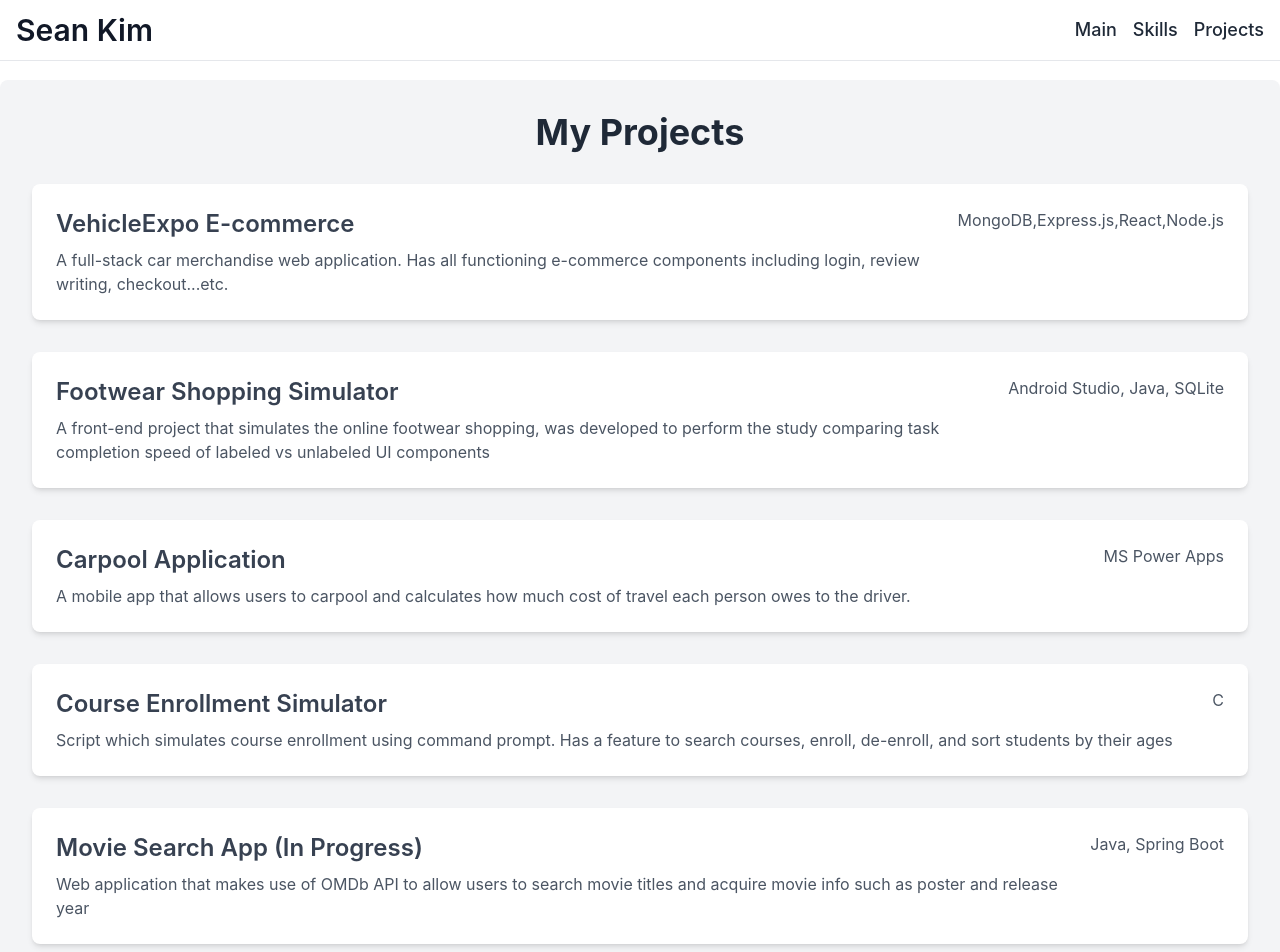
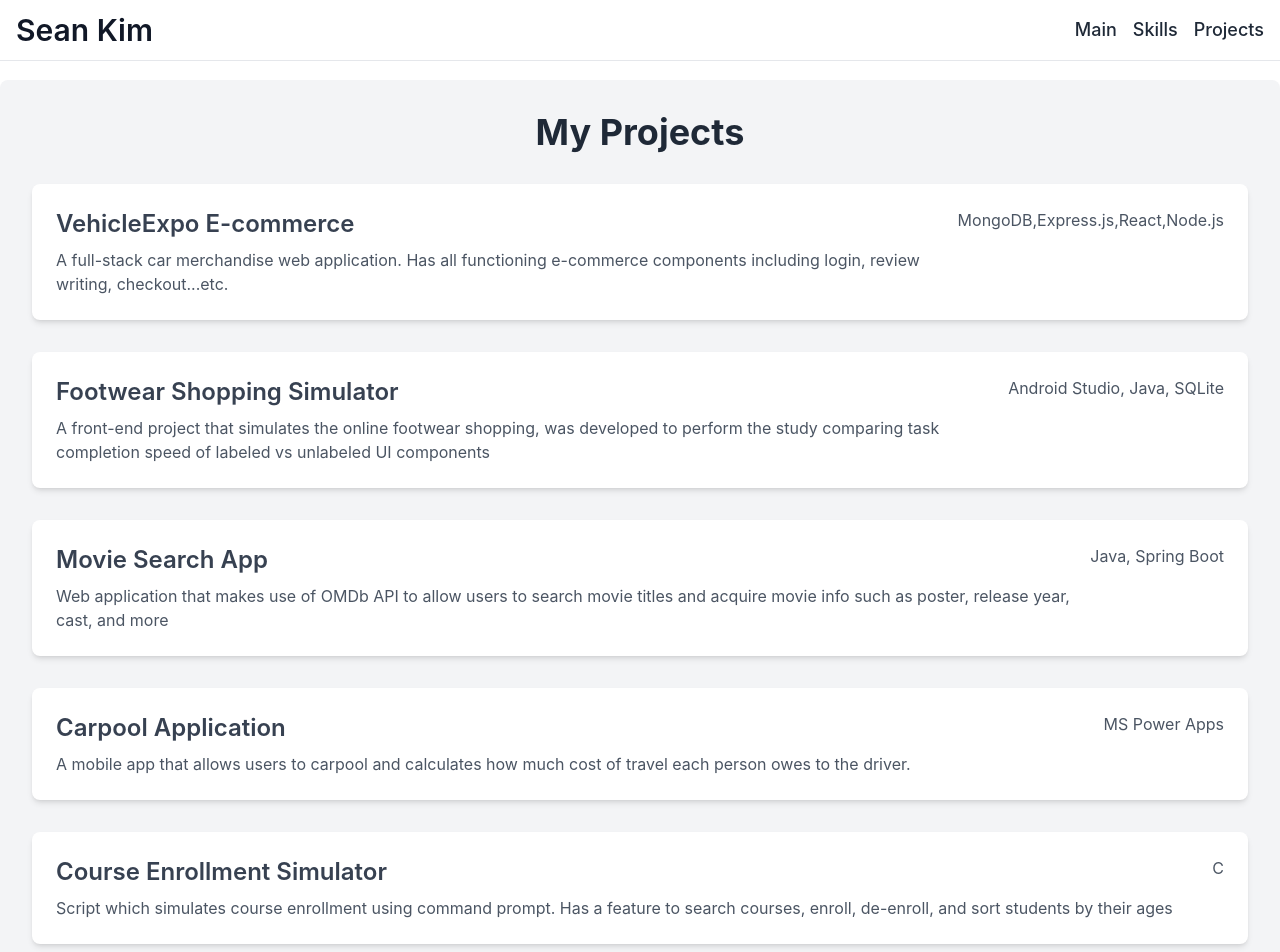
Before and after one commit to seankimfeb/seankimportfolio, a React (Create React App) app: page /projects in a window 1280 px wide. Shown: the top 952 px of the page. Built offline with nearby package versions, Linux system fonts and the light colour scheme.

Commit message:
changes applied

```diff
--- a/src/pages/Projects.jsx
+++ b/src/pages/Projects.jsx
@@ -28,6 +28,16 @@ const Projects = () => {
                 </div>
                 <div className="bg-white p-6 rounded-lg shadow-md flex">
                     <div className="flex-1">
+                        <h3 className="text-2xl font-semibold mb-2 text-gray-700">Movie Search App</h3>
+                        <p className="text-gray-600">Web application that makes use of OMDb API to allow users to search movie titles and acquire movie info such as poster, release year, cast, and more</p>
+                    </div>
+                    <div className="ml-4">
+                        <p className="text-gray-600"> Java, Spring Boot</p>
+                        {/* You can add images or additional content here */}
+                    </div>
+                </div>
+                <div className="bg-white p-6 rounded-lg shadow-md flex">
+                    <div className="flex-1">
                         <h3 className="text-2xl font-semibold mb-2 text-gray-700">Carpool Application</h3>
                         <p className="text-gray-600">A mobile app that allows users to carpool and calculates how much cost of travel each person owes to the driver.</p>
                     </div>
@@ -48,16 +58,7 @@ const Projects = () => {
                     </div>
                 </div>
                 {/* Add more divs for additional projects */}
-                <div className="bg-white p-6 rounded-lg shadow-md flex">
-                    <div className="flex-1">
-                        <h3 className="text-2xl font-semibold mb-2 text-gray-700">Movie Search App (In Progress)</h3>
-                        <p className="text-gray-600">Web application that makes use of OMDb API to allow users to search movie titles and acquire movie info such as poster and release year</p>
-                    </div>
-                    <div className="ml-4">
-                        <p className="text-gray-600"> Java, Spring Boot</p>
-                        {/* You can add images or additional content here */}
-                    </div>
-                </div>
+
             </div>
         </div>
     );
--- a/src/pages/Skills.jsx
+++ b/src/pages/Skills.jsx
@@ -31,10 +31,13 @@ const Skills = () => {
                 <div className="bg-white p-6 rounded-lg shadow-md">
                     <h3 className="text-2xl font-semibold mb-4 text-gray-700">Developer Tools</h3>
                     <ul className="list-disc list-inside text-lg text-gray-600">
+                        <li>Git</li>
                         <li>Docker</li>
                         <li>MS Power Apps</li>
                         <li>Postman</li>
                         <li>SonarQube</li>
+                        <li>Visual Studio Code</li>
+                        <li>Android Studio</li>
                     </ul>
                 </div>
                 <div className="bg-white p-6 rounded-lg shadow-md">
@@ -44,7 +47,7 @@ const Skills = () => {
                         <li>SQLite</li>
                         <li>MySQL</li>
                         <li>DBeaver</li>
-                        <li>Visual Studio Code</li>
+                        <li>MS Office</li>
                     </ul>
                 </div>
             </div>
```
